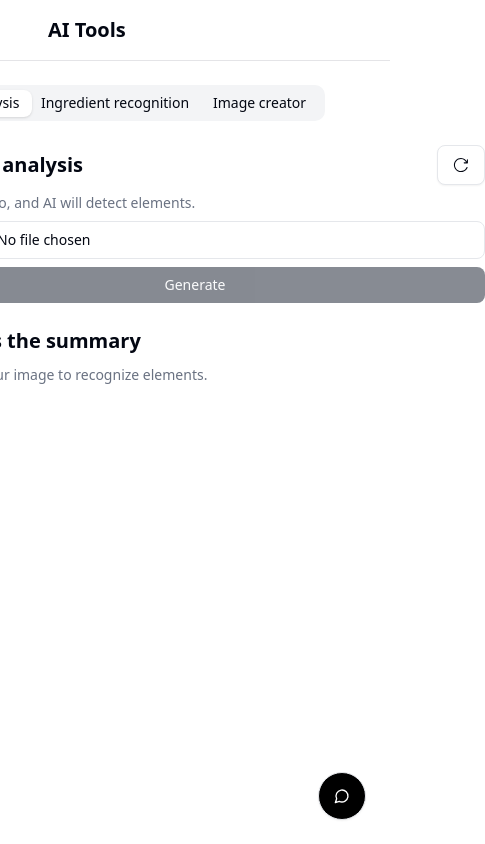
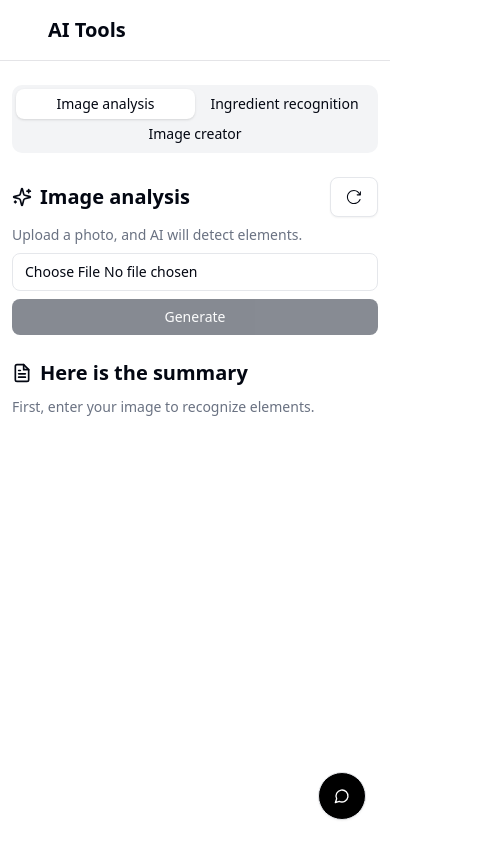
Before and after one commit to hatakiii/ai-image-model, a Next.js app: page / in a window 390 px wide. Shown: the whole page, 485 px wide, since content can reach past the window. Built offline with nearby package versions, Linux system fonts and the light colour scheme.

Commit message:
responsive pages

```diff
--- a/src/app/page.tsx
+++ b/src/app/page.tsx
@@ -12,9 +12,9 @@ const HomePage = () => {
   return (
     <div className="w-screen h-screen flex flex-col items-center m-auto">
       <Header />
-      <div className="w-145 mt-6">
-        <Tabs defaultValue="Image analysis" className="w-105 gap-6">
-          <TabsList className="w-full p-1">
+      <div className="sm:w-145 w-full mt-6 px-3 sm:p-0">
+        <Tabs defaultValue="Image analysis" className="sm:w-105 w-full gap-6">
+          <TabsList className="w-full p-1 flex flex-wrap h-full">
             <TabsTrigger value="Image analysis">Image analysis</TabsTrigger>
             <TabsTrigger value="Ingredient recognition">
               Ingredient recognition
--- a/src/components/main/GeminiChat.tsx
+++ b/src/components/main/GeminiChat.tsx
@@ -63,7 +63,7 @@ export const GeminiChat = () => {
       )}
 
       {open && (
-        <div className="w-[350px] h-[480px] border-2 border-[#0000001a] rounded-md flex flex-col bg-white shadow-2xs">
+        <div className="sm:w-[350px] w-full h-[480px] border-2 border-[#0000001a] rounded-md flex flex-col bg-white shadow-2xs ">
           <div className="w-full h-12 flex justify-between items-center px-4 border-b">
             <p className="text-foreground text-base font-medium leading-6">
               Chat assistant
--- a/src/components/main/ImageAnalysis.tsx
+++ b/src/components/main/ImageAnalysis.tsx
@@ -55,7 +55,7 @@ export const ImageAnalysis = () => {
   };
 
   return (
-    <TabsContent value="Image analysis" className="w-145">
+    <TabsContent value="Image analysis" className="sm:w-145 w-full">
       <div className="flex flex-col gap-6">
         <div className="flex flex-col gap-2">
           <div className="flex justify-between">
--- a/src/components/main/ImageCreator.tsx
+++ b/src/components/main/ImageCreator.tsx
@@ -44,7 +44,7 @@ export const ImageCreator = () => {
   };
 
   return (
-    <TabsContent value="Image creator" className="w-145">
+    <TabsContent value="Image creator" className="sm:w-145 w-full">
       <div className="flex flex-col gap-6">
         <div className="flex flex-col gap-2">
           <div className="flex justify-between">
--- a/src/components/main/IngredientRecognition.tsx
+++ b/src/components/main/IngredientRecognition.tsx
@@ -46,7 +46,7 @@ export const IngredientRecognition = () => {
 
   return (
     <div>
-      <TabsContent value="Ingredient recognition" className="w-145">
+      <TabsContent value="Ingredient recognition" className="sm:w-145 w-full">
         <div className="flex flex-col gap-6">
           <div className="flex flex-col gap-2">
             <div className="flex justify-between">
```
